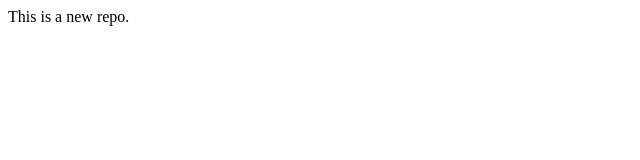
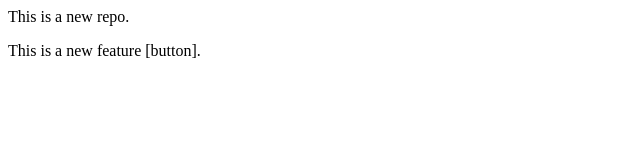
Before and after one commit to navneet207/localRepo, a plain HTML site: page LocalRepo/index.html in a window 1280 px wide. Shown: the whole page, without its empty margins (0-640 px from the left). Drawn offline with Linux system fonts and the light colour scheme.

```diff
--- a/LocalRepo/index.html
+++ b/LocalRepo/index.html
@@ -1 +1,2 @@
 <p>This is a new repo.</p>
+<p>This is a new feature [button].</p>
```
